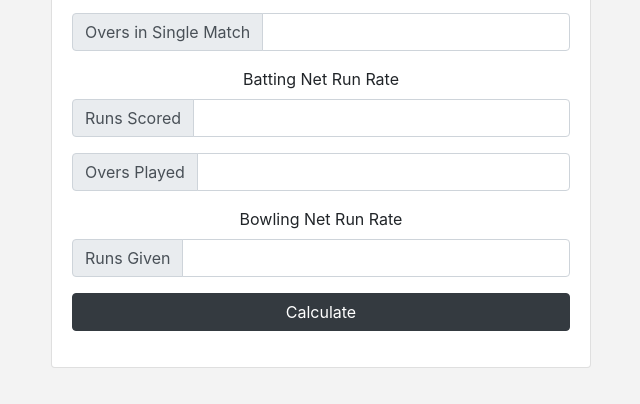
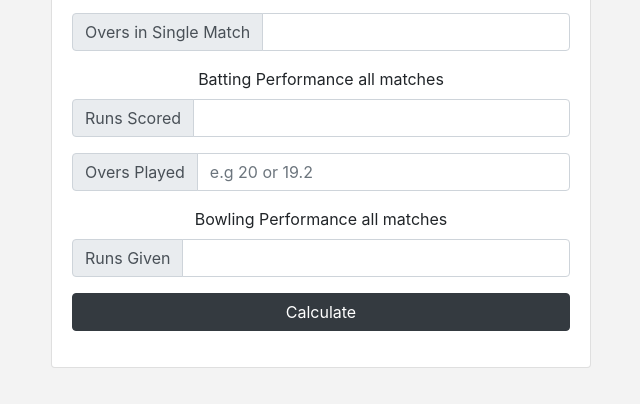
Before and after one commit to shediv/widgets, a plain HTML site: page index.html in a window 1280 px wide. Shown: the part 282-686 px from the top of the page, without its empty margins (319-959 px from the left). Drawn offline with nearby package versions, Linux system fonts and the light colour scheme.

Commit message:
Add files via upload
Added NRR code

```diff
--- a/index.html
+++ b/index.html
@@ -43,7 +43,7 @@
               </div>
 
               <!-- Batting  -->
-              <label>Batting Net Run Rate</label>
+              <label>Batting Performance all matches</label>
 
                 <!-- Runs Scored Count -->
                 <div class="form-group">
@@ -69,14 +69,14 @@
                       type="text"
                       class="form-control"
                       id="overs_played"
-                      placeholder=""
+                      placeholder="e.g 20 or 19.2"
                     />
                   </div>
                 </div>
 
 
               <!-- Bowling  -->
-              <label>Bowling Net Run Rate</label>
+              <label>Bowling Performance all matches</label>
 
                 <!-- Runs Given -->
                 <div class="form-group">
```
